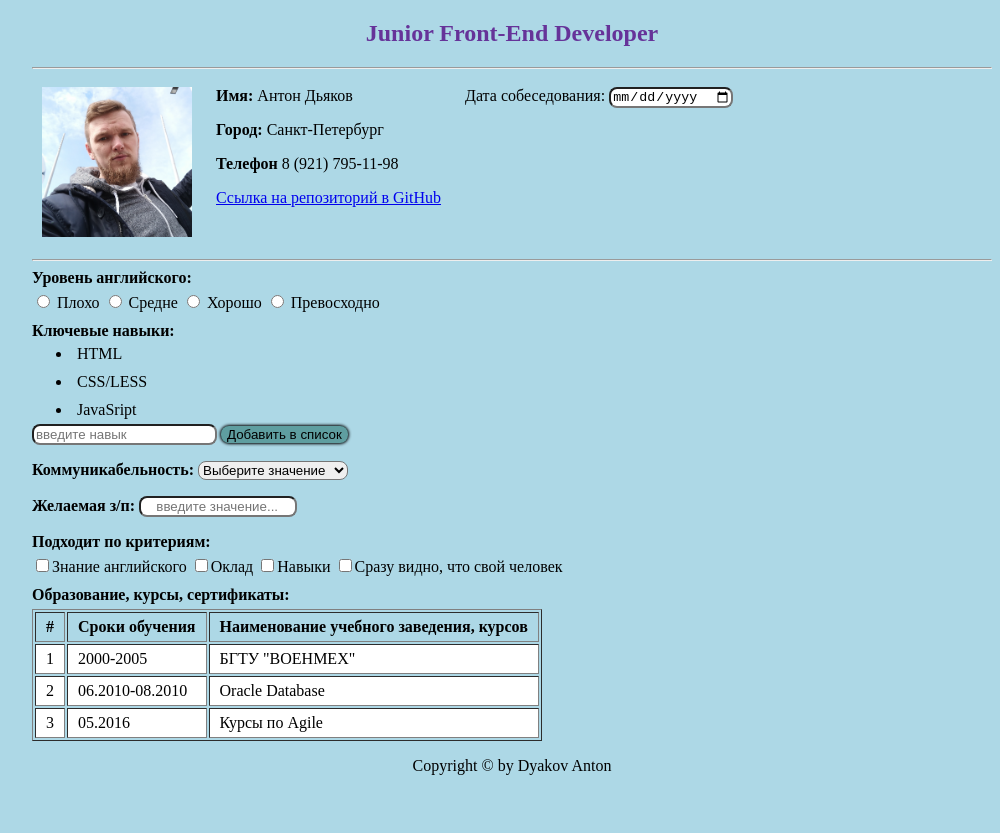
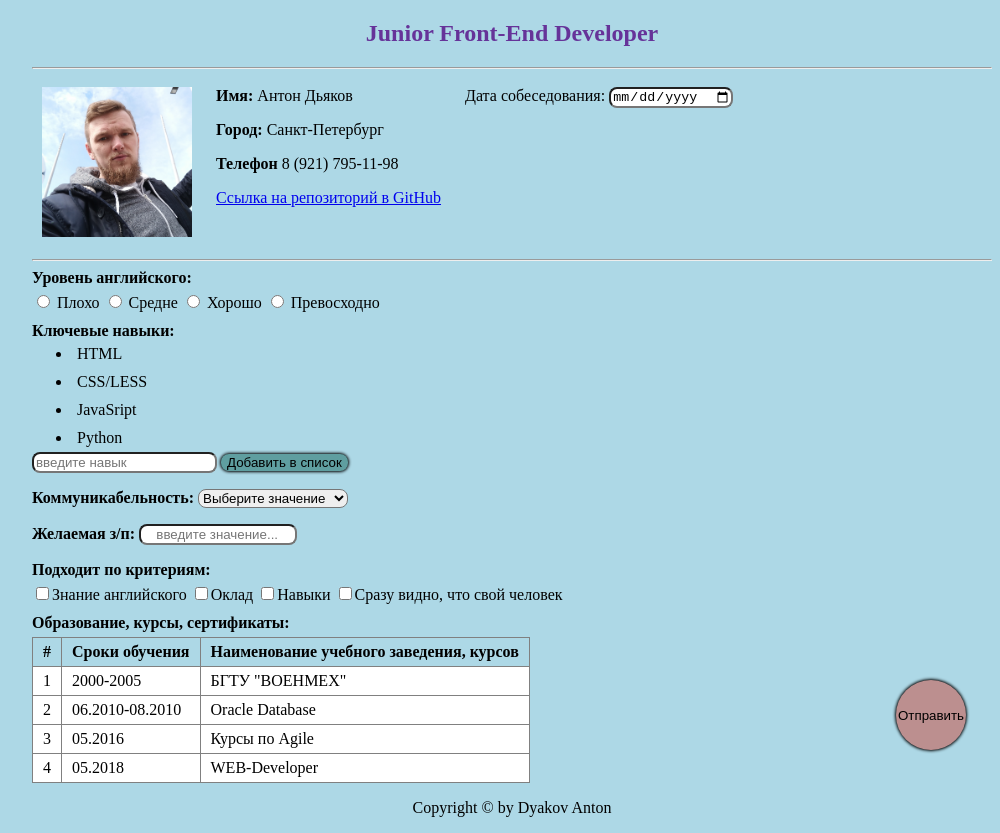
Before and after one commit to dyakant/html, a plain HTML site: page index.html in a window 1280 px wide. Shown: the whole page, without its empty margins (128-1128 px from the left). Before the commit the page ends 800 px from the top, so only its background shows below. Drawn offline with Linux system fonts and the light colour scheme.

Commit message:
changes after revision

```diff
--- a/css/index.css
+++ b/css/index.css
@@ -3,6 +3,7 @@ body{
     background-color: lightblue;
     width: 75%;
     margin: 0 auto;
+
 }
 
 h2{
@@ -59,12 +60,16 @@ input[type="number"] {
     text-align: right;
 }
 
+table {
+    border-collapse: collapse;
+}
+
 td, th {
     padding: 5px 10px;
 }
 
-td {
-	background-color: white;
+th {
+	background-color: lightblue;
 }
 
 tr:hover {
@@ -83,6 +88,22 @@ ul{
     margin: 0px;
 }
 
+#send-form {
+    width: 70px;
+    height: 70px;
+    border-radius: 50%;
+    margin: 0;
+    padding: 0;
+    position: fixed;
+    top: 85%;
+    left: 80%;
+    background-color: rosybrown;
+}
+
+#send-form:hover {
+    background-color: #5e56d4;
+}
+
 footer{
     height: 50px;
     text-align: center;
--- a/index.html
+++ b/index.html
@@ -54,6 +54,7 @@
                 <li>HTML</li>
                 <li>CSS/LESS</li>
                 <li>JavaSript</li>
+                <li>Python</li>
             </ul>
             <input type="text" placeholder="введите навык">
             <input type="submit" value="Добавить в список">
@@ -87,7 +88,7 @@
             <p>
                 <b>Образование, курсы, сертификаты:</b>
             </p>
-            <table border=1>
+            <table border=1 bgcolor="white">
                 <tr>
                     <th>#</th>
                     <th>Сроки обучения</th>
@@ -108,8 +109,14 @@
                     <td>05.2016</td>
                     <td>Курсы по Agile</td>
                 </tr>
+                <tr>
+                    <td>4</td>
+                    <td>05.2018</td>
+                    <td>WEB-Developer</td>
+                </tr>
             </table>
         </div>
+        <input type="submit" value="Отправить" id="send-form">
     </div>
     <footer>
         <p>Copyright &copy by Dyakov Anton</p>
```
